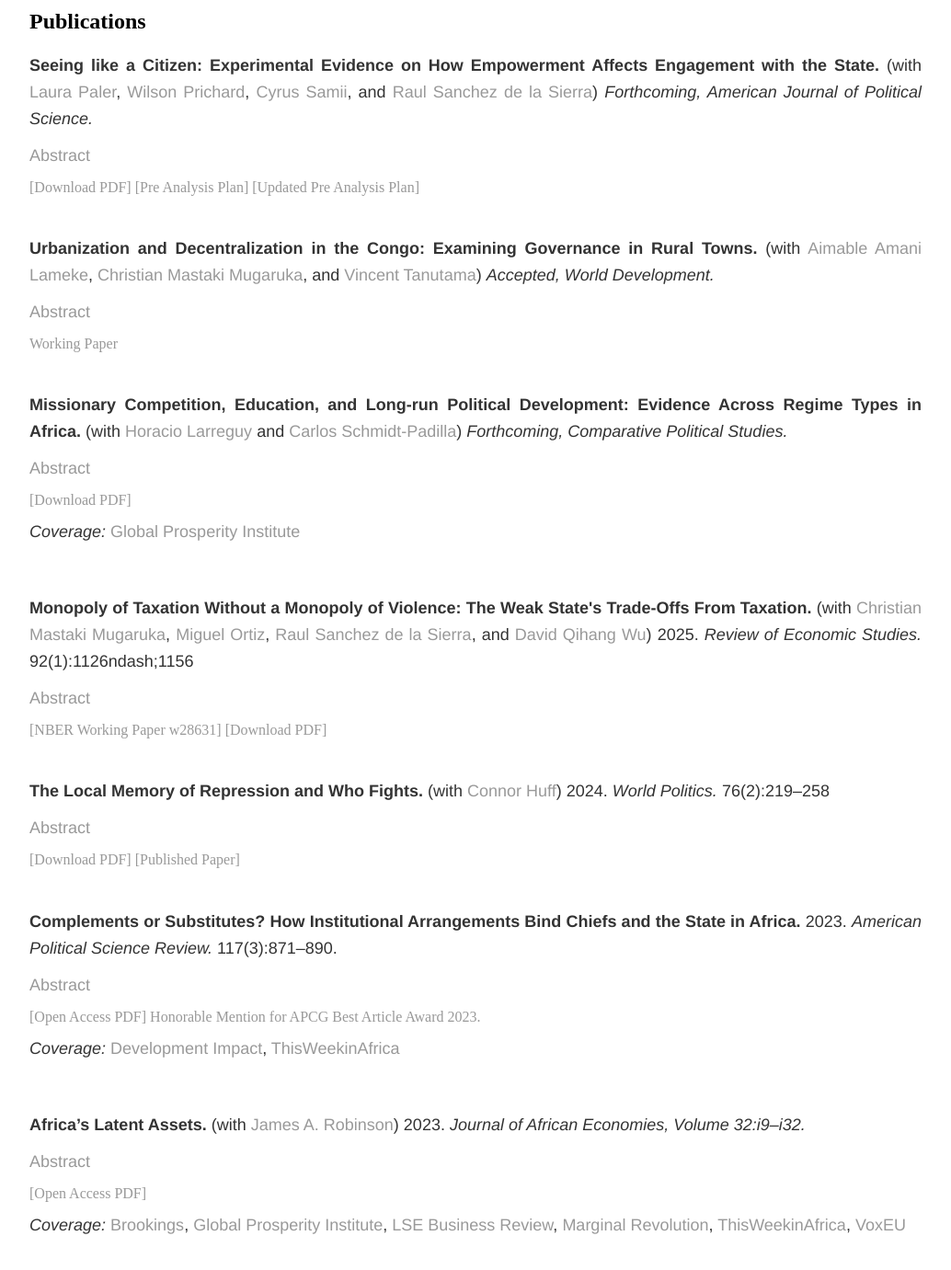
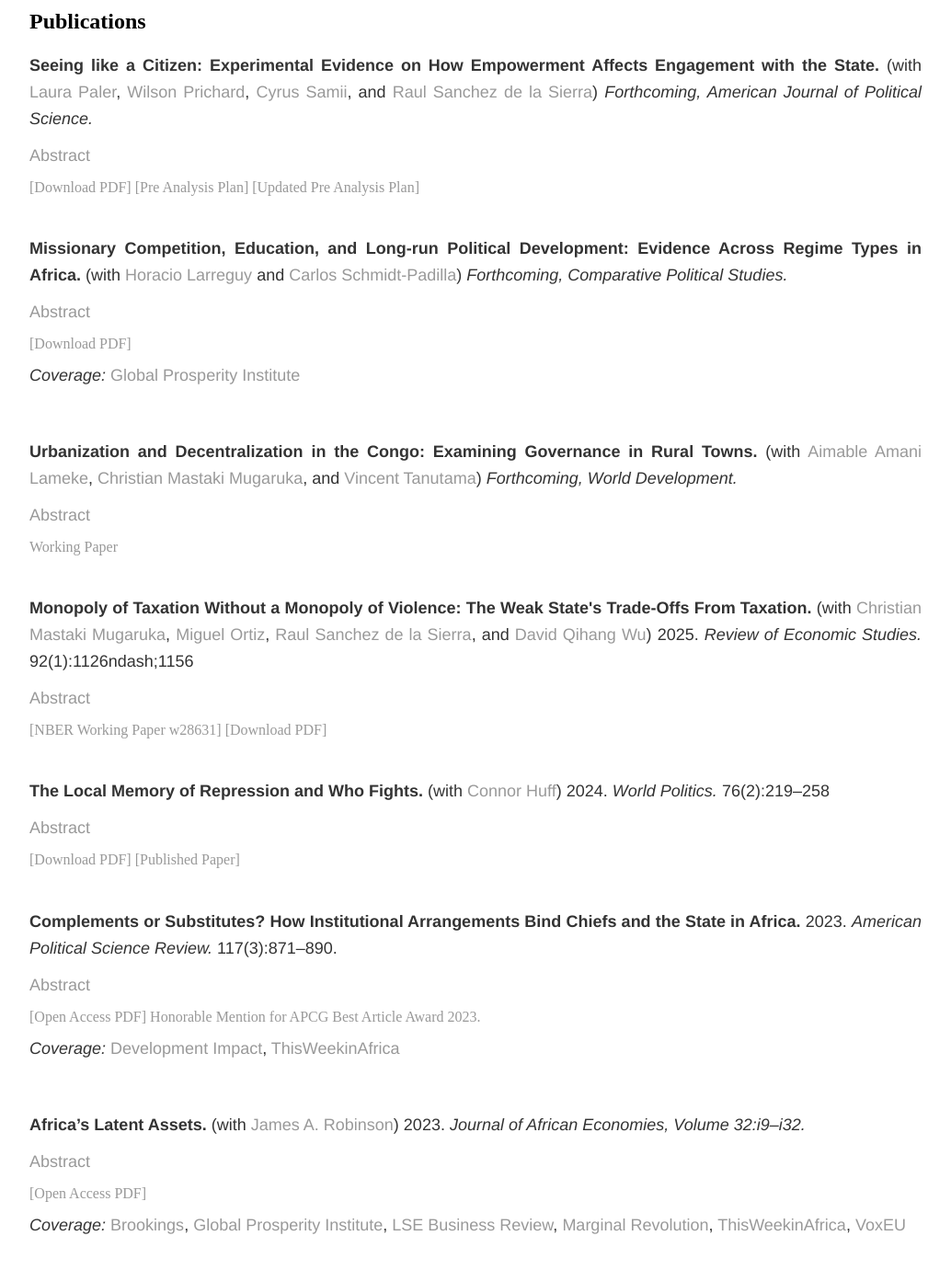
Before and after one commit to soeren-henn/soeren-henn.github.io, a Jekyll site: the page built from research/index.html, in a window 1280 px wide and 1400 px high, scrolled down 558 px. Shown: the top 1381 px of the window at 92% size, without its empty margins (123-1157 px from the left). Built offline with Jekyll 4.4.1, drawn with Linux system fonts in a browser that asks for light colours; some of the changed text lies outside the part shown.

Commit message:
Update index.html

```diff
--- a/research/index.html
+++ b/research/index.html
@@ -30,18 +30,18 @@
 	</div>
 
 	<div class="paper">
-		<p><b>Urbanization and Decentralization in the Congo: Examining Governance in Rural Towns.</b> (with <a href="https://marakujakivuresearch.com/" target="_blank">Aimable Amani Lameke</a>, <a href="https://marakujakivuresearch.com/" target="_blank">Christian Mastaki Mugaruka</a>, and <a href="http://vincent-tanutama.com/" target="_blank">Vincent Tanutama</a>) <i>Accepted, World Development.</i></p>
-		<p><a href="#" class="show-abstract">Abstract</a></p>
-    		<p class="hidden-paragraph">How are rural towns governed in a context of fragility? This paper provides descriptive evidence to describe and quantify urbanization and the local organization of the state in 67 rural towns in four provinces of the Democratic Republic and the Congo. We present rich data on urbanization, state and local governance, taxation, public good provision, and citizens' perceptions of governance. Three stories emerge. First, rural towns are growing, boosting high levels of ethnic diversity, and local trust, but are still largely agrarian and with unclear property rights. Second, a recent decentralization reform has  been poorly implemented ten years on. Less than half the towns have a state administrators, no local elections took place, and revenue sharing is limited. Third, the governance goals of the reform remain largely unfulfilled. We observe a lack of democratic accountability, high levels of corruption, and an acute gap in financing. Finally, we find that these governance challenges are not correlated with levels of urbanization, implementation of the reforms, or levels of state capacity.</p>
-		<a href="/files/Henn_DRC-Descriptive.pdf" target="_blank">Working Paper</a>
-	</div>
-
-	<div class="paper">
 		<p><b>Missionary Competition, Education, and Long-run Political Development: Evidence Across Regime Types in Africa.</b> (with <a href="https://sites.google.com/site/hlarreguy/" target="_blank">Horacio Larreguy</a> and <a href="https://cschmidtpadilla.github.io/" target="_blank">Carlos Schmidt-Padilla</a>) <i>Forthcoming, Comparative Political Studies.</i></p>
 		<p><a href="#" class="show-abstract">Abstract</a></p>
     		<p class="hidden-paragraph">In Africa, missionaries used schooling to gain adherents. We study how historical missionary activity shaped long-run education and political development across regime types. We exploit plausibly exogenous variation in exposure to Catholic missionaries generated by their territorial administration system. Using a regression discontinuity design, we show that proximity to historical diocese headquarters generally led to an increased presence of Catholic missionaries, as well as long-term positive effects on Catholic identity and educational outcomes. The effects on political outcomes vary by regime type. Only individuals exposed to greater historical missionary activity in open anocracies<code>&#8212;</code>relative to those in democracies and closed anocracies<code>&#8212;</code>are more likely to participate in politics. Moreover, they are also the only ones who are more engaged, supportive of democratic institutions, and disenchanted with the state of democracy and incumbent in their countries.</p>
 		<a href="/files/Henn_Missionaries.pdf" class="btn btn-default pull-right" title="PDF">[Download PDF]</a>
 		<p> <i>Coverage:</i> <a href="https://www.thegpi.org/p/interesting-people-writing-interesting?r=mo66&utm_campaign=post&utm_medium=web" target="_blank">Global Prosperity Institute</a> </p>
+	</div>
+
+	<div class="paper">
+		<p><b>Urbanization and Decentralization in the Congo: Examining Governance in Rural Towns.</b> (with <a href="https://marakujakivuresearch.com/" target="_blank">Aimable Amani Lameke</a>, <a href="https://marakujakivuresearch.com/" target="_blank">Christian Mastaki Mugaruka</a>, and <a href="http://vincent-tanutama.com/" target="_blank">Vincent Tanutama</a>) <i>Forthcoming, World Development.</i></p>
+		<p><a href="#" class="show-abstract">Abstract</a></p>
+    		<p class="hidden-paragraph">How are rural towns governed in a context of fragility? This paper provides descriptive evidence to describe and quantify urbanization and the local organization of the state in 67 rural towns in four provinces of the Democratic Republic and the Congo. We present rich data on urbanization, state and local governance, taxation, public good provision, and citizens' perceptions of governance. Three stories emerge. First, rural towns are growing, boosting high levels of ethnic diversity, and local trust, but are still largely agrarian and with unclear property rights. Second, a recent decentralization reform has  been poorly implemented ten years on. Less than half the towns have a state administrators, no local elections took place, and revenue sharing is limited. Third, the governance goals of the reform remain largely unfulfilled. We observe a lack of democratic accountability, high levels of corruption, and an acute gap in financing. Finally, we find that these governance challenges are not correlated with levels of urbanization, implementation of the reforms, or levels of state capacity.</p>
+		<a href="/files/Henn_DRC-Descriptive.pdf" target="_blank">Working Paper</a>
 	</div>
 
 	<div class="paper">
@@ -87,6 +87,12 @@
 	<h2>Working Papers</h2>
 
 	<div class="paper">
+		<p><b>African Success Stories.</b> (with <a href="https://voices.uchicago.edu/jamesrobinson/" target="_blank">James A. Robinson</a>) <i>Revisions Requested, Annual Review of Economics.</i></p>
+		<p><a href="#" class="show-abstract">Abstract</a></p>
+    		<p class="hidden-paragraph">We systematically document for the first time that African societies were not politically organized on the basis of ethnicity in the pre-colonial period. The 763 ethnic groups documented in Murdock's Ethnographic Atlas have stood as the basic unit of analysis in social science research of Africa. Yet in 1880 there were probably 45,000 independent polities which were rarely organized on ethnic lines. Moreover, at most 2\% of these could be classified as states. We argue that the main reason for this extreme political decentralization was that African societies were deliberately organized to stop centralization emerging. In this they were successful. We point out some key aspects of African societies that helped them to manage this equilibrium. We also emphasize how the organization of the economy was subservient to these political goals.</p>
+	</div>
+
+	<div class="paper">
 		<p><b>State Expansion and Social Responses in the Democratic Republic of the Congo.</b> (with <a href="http://vincent-tanutama.com/" target="_blank">Vincent Tanutama</a>) </p>
 		<p><a href="#" class="show-abstract">Abstract</a></p>
     		<p class="hidden-paragraph">This paper shows that the expansion of a weak state can increase citizens' demand for state governance and displace existing actors. We study a reform in the Democratic Republic of the Congo that extends state authority, via a population threshold, to small towns previously governed by traditional chiefs.  Using a regression discontinuity design, we find that state expansion increased citizens' demand for the state even when such an expansion is fraught. Towns above the population threshold have more state appointed personnel, public goods provision, and state security personnel, but little improvements in capacity or infrastructure. State expansion also leads to increased conflict between the state and traditional chiefs, especially around property rights. Citizens increasingly turn to the state when resolving disputes, make more tax payments and bribe payments. This increased demand for the state comes at the expense of demand for traditional authority. In public goods games citizens affected by state expansion are more likely to contribute to the common pool when hearing messages from state officials while citizens in unaffected villages react to messages by traditional leaders. Our results suggest that a weak state can extend its capacity and capture society via political competition.</p>
@@ -107,12 +113,6 @@
 		<p><a href="#" class="show-abstract">Abstract</a></p>
     		<p class="hidden-paragraph">Poor local public service delivery is common across the Global South. We argue that the short-term unobservability of investments to improve service delivery combine with adverse selection to weaken incentives for politicians to make such investments. While audits that certify investments can mitigate this monitoring problem, the certification process's effectiveness can be undermined by corruptible politicians and certifiers. We test this argument using a Mexican program designed to certify service delivery investments, where certifications are self-assessed by municipal governments and validated by corruptible third-party institutions. Difference-in-differences estimates show that the program did not ultimately improve municipal public service delivery on average. Consistent with our model, this effect is only positive when the third party is unlikely to be corruptible and when the likelihood that the incumbent is not corruptible in producing the service is large. These findings highlight the challenges in improving service delivery and the importance of incentive-compatible monitoring.</p>
 		<a href="/files/Henn_Certification.pdf" class="btn btn-default pull-right" title="PDF">[Download PDF]</a>
-	</div>
-
-	<div class="paper">
-		<p><b>African Success Stories.</b> (with <a href="https://voices.uchicago.edu/jamesrobinson/" target="_blank">James A. Robinson</a>) <i>Submitted, Annual Review of Economics.</i></p>
-		<p><a href="#" class="show-abstract">Abstract</a></p>
-    		<p class="hidden-paragraph">We systematically document for the first time that African societies were not politically organized on the basis of ethnicity in the pre-colonial period. The 763 ethnic groups documented in Murdock's Ethnographic Atlas have stood as the basic unit of analysis in social science research of Africa. Yet in 1880 there were probably 45,000 independent polities which were rarely organized on ethnic lines. Moreover, at most 2\% of these could be classified as states. We argue that the main reason for this extreme political decentralization was that African societies were deliberately organized to stop centralization emerging. In this they were successful. We point out some key aspects of African societies that helped them to manage this equilibrium. We also emphasize how the organization of the economy was subservient to these political goals.</p>
 	</div>
 
 
```
